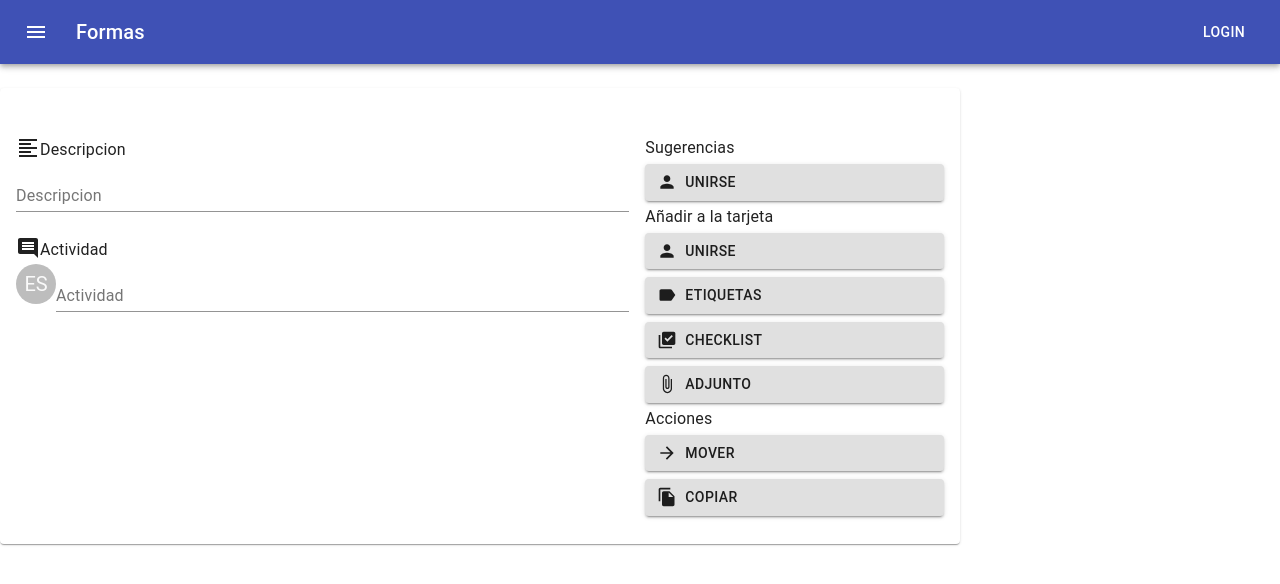
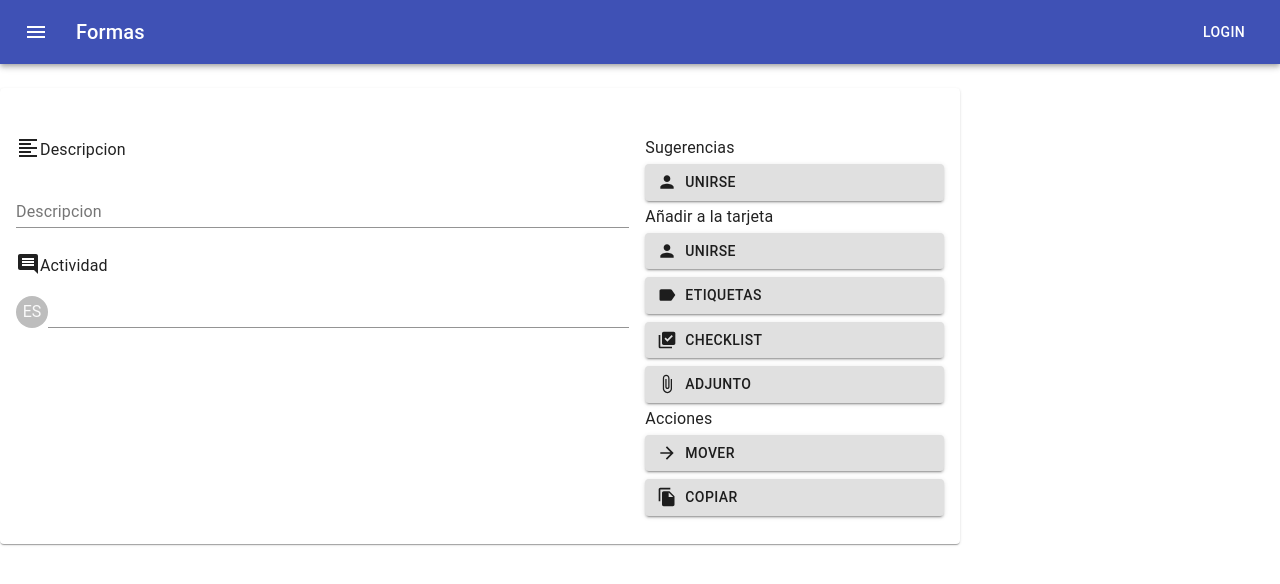
Before and after one commit to manussr/TaskManager, a React (Create React App) app: page / in a window 1280 px wide. Shown: the top 584 px of the page. Built offline with nearby package versions, Linux system fonts and the light colour scheme.

Commit message:
Update TaskItem.js

```diff
--- a/src/components/TaskItem.js
+++ b/src/components/TaskItem.js
@@ -46,8 +46,20 @@ const useStyles = makeStyles((theme) => ({
       row:{
         marginBlockEnd: theme.spacing(3),
         '& > *':{
-          display: 'flex'
+          display: 'flex',
+          alignSelf: "center",
+          marginBottom: theme.spacing(2)
         }
+      },
+      avatar: {
+        width: theme.spacing(4),
+        height: theme.spacing(4),
+        fontSize: theme.spacing(2)
+      },
+      comment: {
+        display: "flex",
+        alignSelf: "center",
+        justifyContent: "center"
       }
 }));
 
@@ -102,9 +114,9 @@ const TaskItem = (props) => {
                 <CommentIcon/>
                 <Typography variant="subtitle1">Actividad</Typography>
               </div>
-              <div>
-                <Avatar sizes="small">ES</Avatar>
-                <TextField label="Actividad" fullWidth></TextField>
+              <div className={classes.comment}>
+                <Avatar className={classes.avatar}>ES</Avatar>
+                <TextField fullWidth></TextField>
               </div>
             </Grid>
           </React.Fragment>
```
